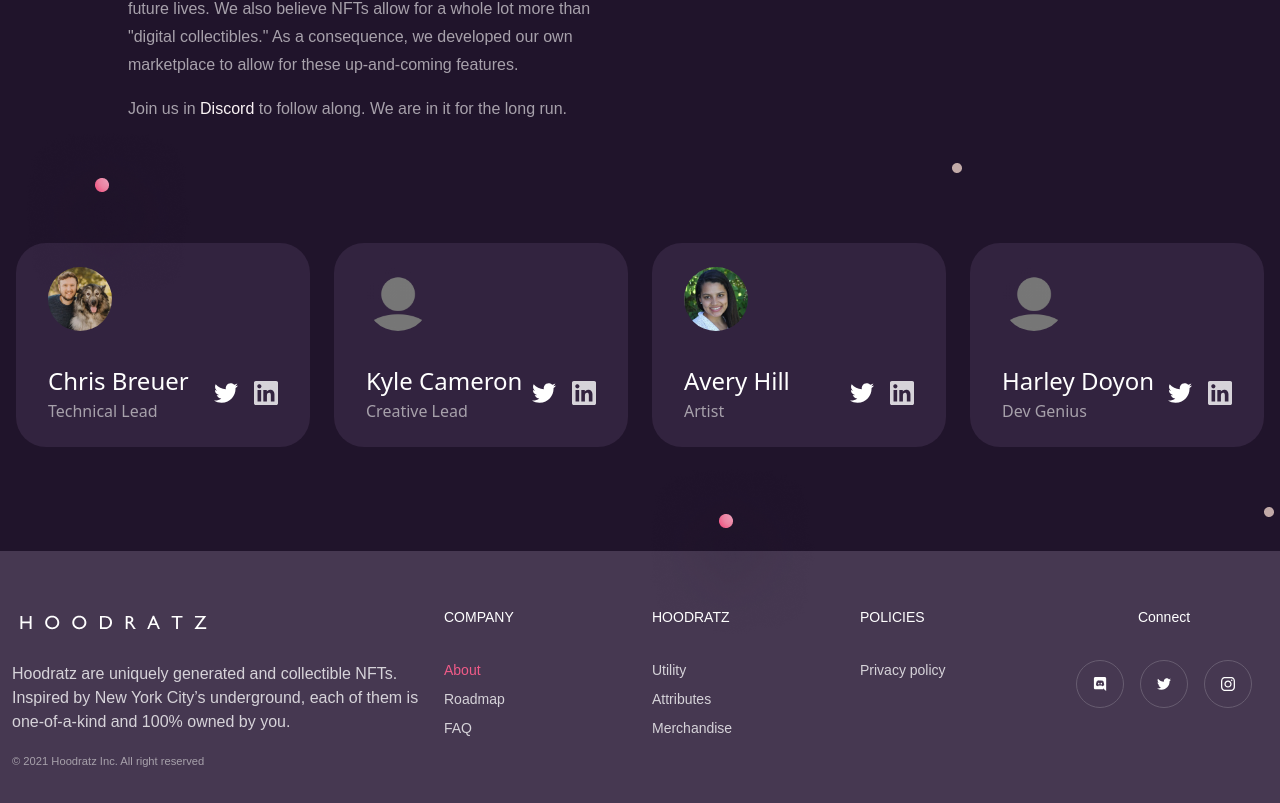
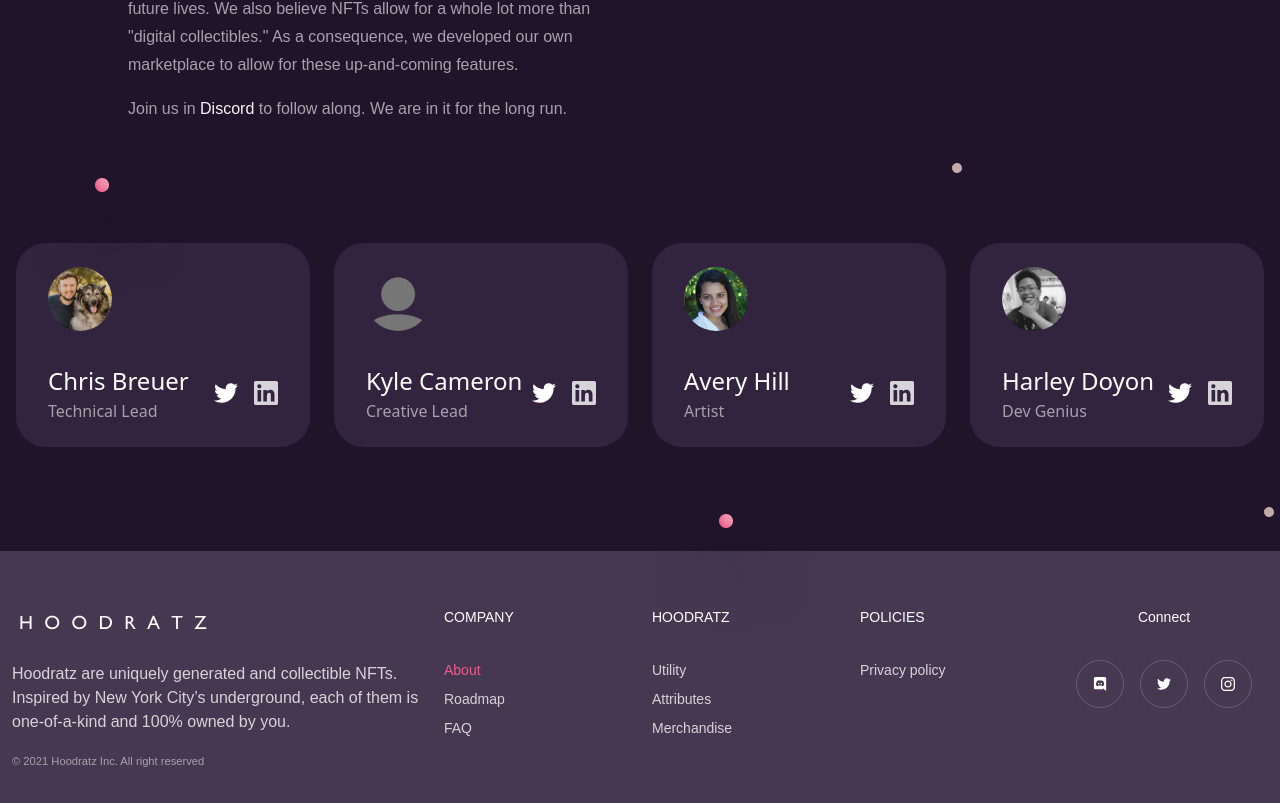
Before and after one commit to meemalabs/hoodratz.io, a Vue app: page /about in a window 1280 px wide. Shown: the part 1289-2092 px from the top of the page. Built offline with nearby package versions, Linux system fonts and the light colour scheme; a web font is replaced by a local one.

Commit message:
Update harley picture

```diff
--- a/src/content/app.json
+++ b/src/content/app.json
@@ -50,7 +50,7 @@
     {
       "name": "Harley Doyon",
       "role": "Dev Genius",
-      "image": "/images/team/missing.webp",
+      "image": "/images/team/harley.jpeg",
       "twitter_url": "https://twitter.com/DoyonHarlequin",
       "linkedin_url": "https://www.linkedin.com/in/harlequindoyon/"
     }
--- a/src/views/About.vue
+++ b/src/views/About.vue
@@ -145,7 +145,7 @@ import AppFooter from "@/components/AppFooter.vue";
           v-for="(item, index) in team"
         >
           <div class="w-16 mr-4">
-            <img class="rounded-full" :src="item.image" alt="Chris Breuer" />
+            <img class="rounded-full" :src="item.image" :alt="item.name" />
           </div>
           <div class="flex flex-1 md:items-center md:mt-8">
             <div class="flex flex-col flex-1">
```
Also changed, not shown: public/images/team/harley.jpeg (added).
